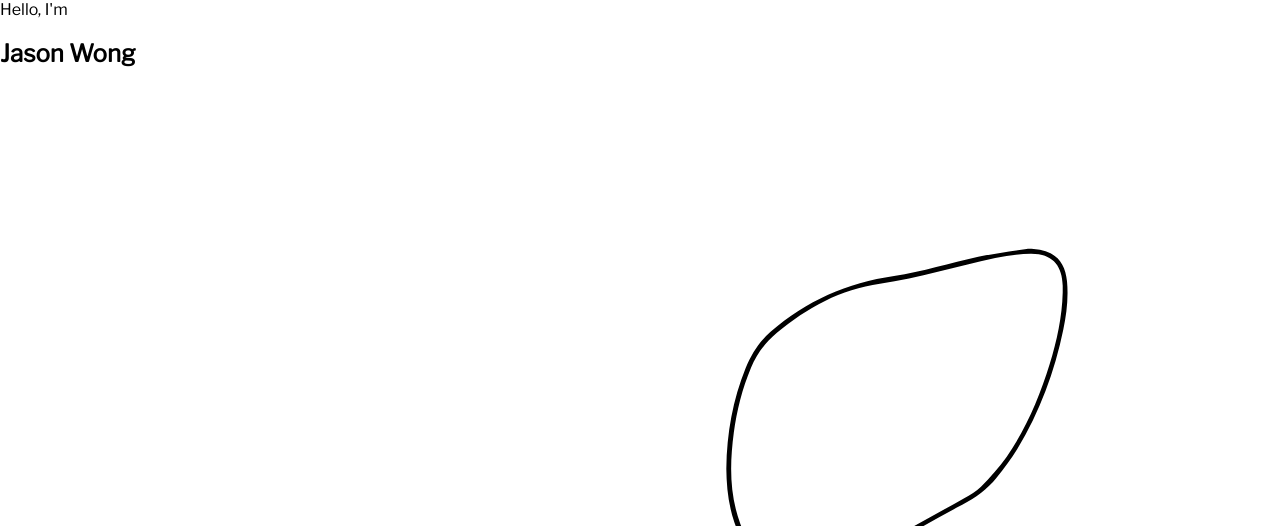
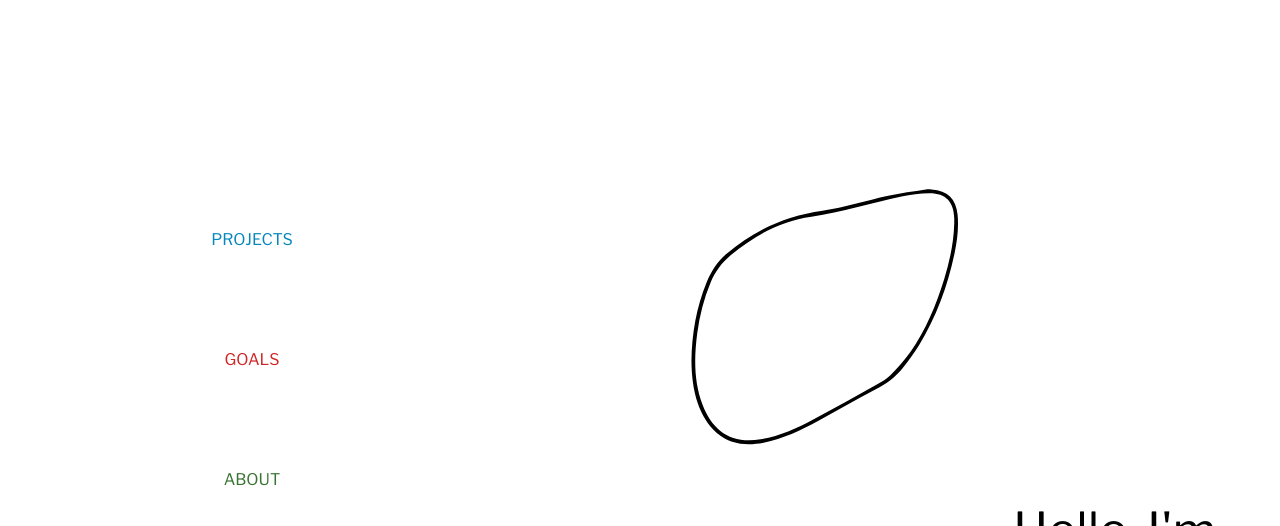
Before and after one commit to codethejason/codethejason.github.io, a plain HTML site: page index.html in a window 1280 px wide. Shown: the top 526 px of the page. Drawn offline with nearby package versions, Linux system fonts and the light colour scheme.

Commit message:
Alignment of tiles and main heading

```diff
--- a/index.html
+++ b/index.html
@@ -12,7 +12,6 @@
         <a href="#about" class="tile about">ABOUT</a>
       </div>
       <img src="assets/images/rock.svg" alt="rock" class="rockinterior" />
-      <span id="hello">Hello, I'm</span>
       <h1 id="jasonwong">Jason Wong</h1>
     </section>
     <section id="projects"></section>
--- a/style.sass
+++ b/style.sass
@@ -1,5 +1,5 @@
 //Imports
-@import url('https://fonts.googleapis.com/css?family=Libre+Franklin')
+@import url('https://fonts.googleapis.com/css?family=Libre+Franklin:400,700')
 
 //Variables
 $lightgrey: #eee
@@ -12,11 +12,13 @@ $black: #000000
 
 $tiledim: 120px
 
-$break-large: 700px
+$break-small: 500px
+$break-large: 900px
 
 html, body
   margin: 0
   padding: 0
+  font-family: 'Libre Franklin', sans-serif
 
 section
   width: 100%
@@ -25,32 +27,61 @@ section
 
 section#main
   background-color: $white
-  font-family: 'Libre Franklin', sans-serif
 
   img.rockinterior
-    width: 40vw
+    width: 50vmin
     position: absolute
-    right: 10%
-    top: 20%
+    right: 20%
+    top: 15%
 
   .flexcontain
     display: flex
     height: 100%
     position: absolute
-    left: 20vw
+    left: 15vw
     bottom: 0
+    flex-direction: column
+    justify-content: center
 
-    @media screen and (min-width: $break-large)
+    @media screen and (max-width: $break-large)
       height: auto
       width: 100%
       left: 0
+      flex-direction: row
+      justify-content: space-around
+      margin-bottom: 20px
+
+#jasonwong
+  position: absolute
+  width: 40%
+  bottom: 0
+  right: 0
+  font-size: 6em
+  text-align: right
+  padding-right: 5%
+  line-height: 90%
+  font-weight: bold
+
+  &::before
+    display: block
+    content: "Hello, I'm"
+    font-weight: normal
+    font-size: 0.5em
+    line-height: 75%
 
 .tile
   width: $tiledim
   height: $tiledim
+  box-sizing: border-box
+  border-radius: 5px
+  padding: 10px
   text-decoration: none
   color: $black
   text-align: center
+  transition: all 0.25s linear
+
+  &:hover
+    background-color: $lightgrey
 
   &.projects
     color: $lightblue
```
Also changed, not shown: style.min.css, 1 other file.
